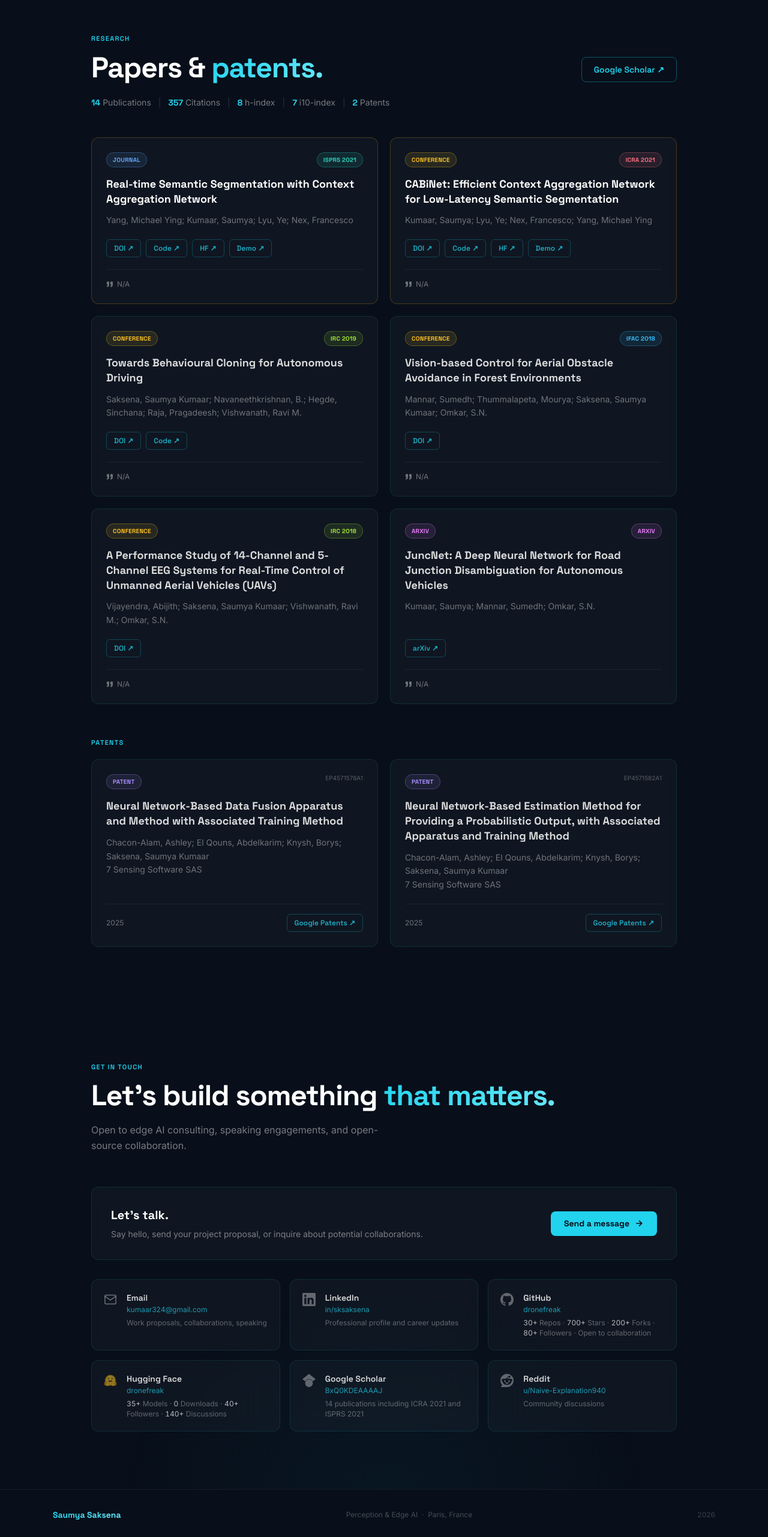
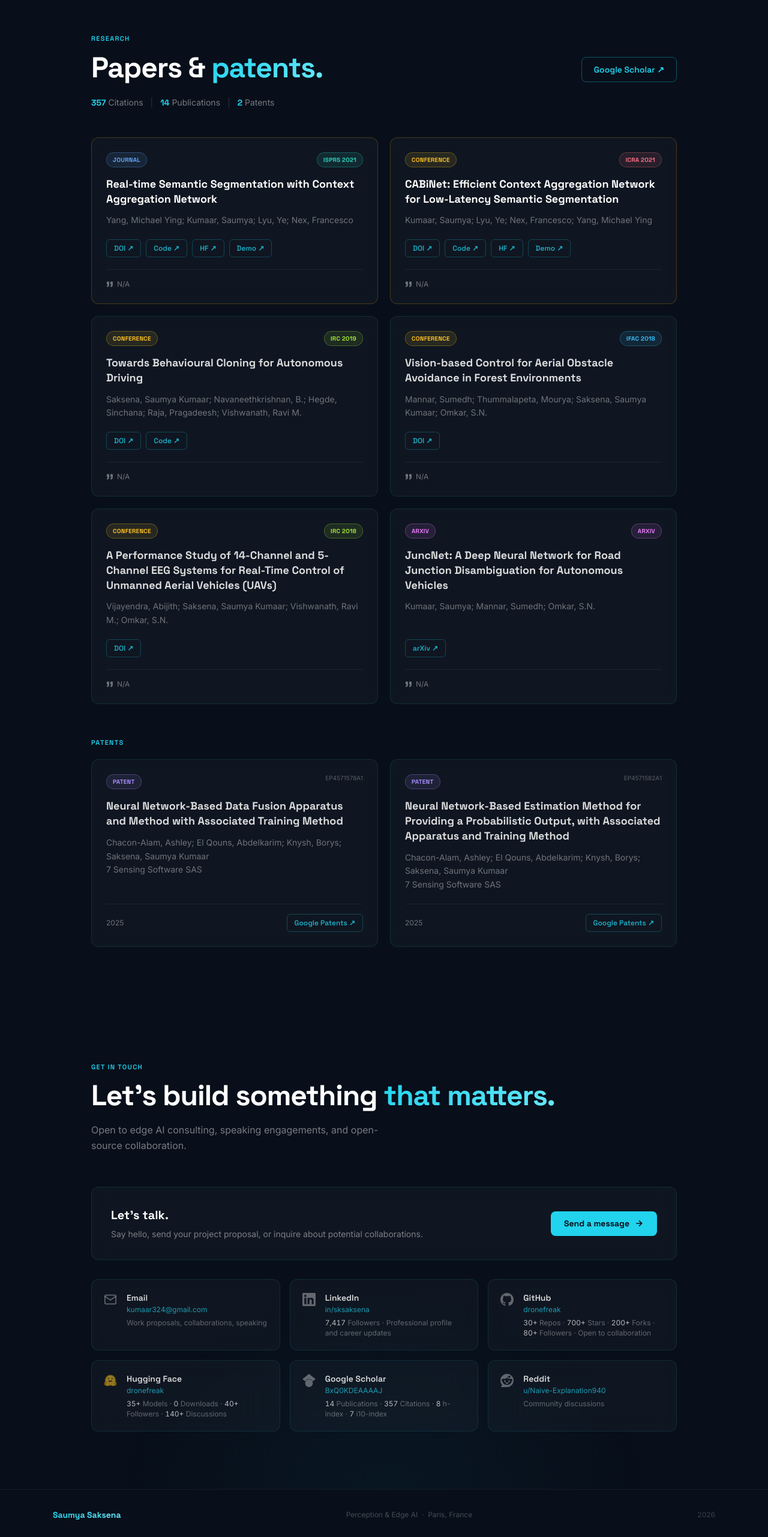
Before and after one commit to dronefreak/saumya-portfolio, a React (Vite) app: page / in a window 1280 px wide. Shown: the part 8444-11007 px from the top of the page at 60% size. Built offline with nearby package versions, Linux system fonts and the light colour scheme; no server answers.

Commit message:
feat: Add google scholar stats as well
Signed-off-by: dronefreak <kumaar324@gmail.com>

```diff
--- a/src/components/Contact.jsx
+++ b/src/components/Contact.jsx
@@ -2,6 +2,8 @@ import { motion, useInView } from 'framer-motion'
 import { useRef } from 'react'
 import { useHFStats } from '../hooks/useHFStats'
 import { useGitHubTotalStars, useGitHubProfile } from '../hooks/useGitHubStats'
+import { authorStats } from '../data/publications'
+import { linkedinStats } from '../data/social'
 
 // Formats a live number — returns fallback string while still loading (null)
 function fmtCount(n, fallback) {
@@ -131,6 +133,12 @@ export default function Contact() {
   const activity = activityLabel(gh.lastPush)
 
   const liveDescriptions = {
+    // Hand-entered (no LinkedIn API): src/data/social.js
+    LinkedIn: (
+      <>
+        <Num>{fmtFull(linkedinStats.followers)}</Num> Followers · Professional profile and career updates
+      </>
+    ),
     GitHub: (
       <>
         <Num>{fmtCount(gh.repoCount, '30+')}</Num> Repos · <Num>{fmtCount(gh.totalStars, '700+')}</Num> Stars ·{' '}
@@ -142,6 +150,13 @@ export default function Contact() {
       <>
         <Num>{fmtCount(hf.modelCount, '35+')}</Num> Models · <Num>{fmtFull(hf.totalDownloads, '0')}</Num> Downloads ·{' '}
         <Num>{fmtCount(hf.followers, '40+')}</Num> Followers · <Num>{fmtCount(hf.discussions, '140+')}</Num> Discussions
+      </>
+    ),
+    // Same numbers as the Research section's stats bar (src/data/publications.js, updated by hand from Scholar)
+    'Google Scholar': (
+      <>
+        <Num>{authorStats.publications}</Num> Publications · <Num>{authorStats.citations}</Num> Citations ·{' '}
+        <Num>{authorStats.hIndex}</Num> h-index · <Num>{authorStats.i10Index}</Num> i10-index
       </>
     ),
   }
--- a/src/components/Publications.jsx
+++ b/src/components/Publications.jsx
@@ -329,13 +329,9 @@ export default function Publications() {
 
           {/* Semantic Scholar author metrics */}
           <div className="flex flex-wrap items-center gap-x-3 gap-y-2 mt-6 font-body text-sm text-white/45">
-            <span><span className="font-display font-bold text-cyan-400">{authorStats.publications}</span> Publications</span>
-            <span className="text-white/15">|</span>
             <span><span className="font-display font-bold text-cyan-400">{authorStats.citations}</span> Citations</span>
             <span className="text-white/15">|</span>
-            <span><span className="font-display font-bold text-cyan-400">{authorStats.hIndex}</span> h-index</span>
-            <span className="text-white/15">|</span>
-            <span><span className="font-display font-bold text-cyan-400">{authorStats.i10Index}</span> i10-index</span>
+            <span><span className="font-display font-bold text-cyan-400">{authorStats.publications}</span> Publications</span>
             <span className="text-white/15">|</span>
             <span><span className="font-display font-bold text-cyan-400">{patents.length}</span> Patents</span>
           </div>
--- /dev/null
+++ b/src/data/social.js
@@ -0,0 +1,7 @@
+// ─── EDIT THIS FILE when your social numbers change ───────────────────────────
+// LinkedIn has no public API for profile stats, so these are entered by hand.
+// Check your profile now and then and update the value.
+
+export const linkedinStats = {
+  followers: 7417,
+}
```
